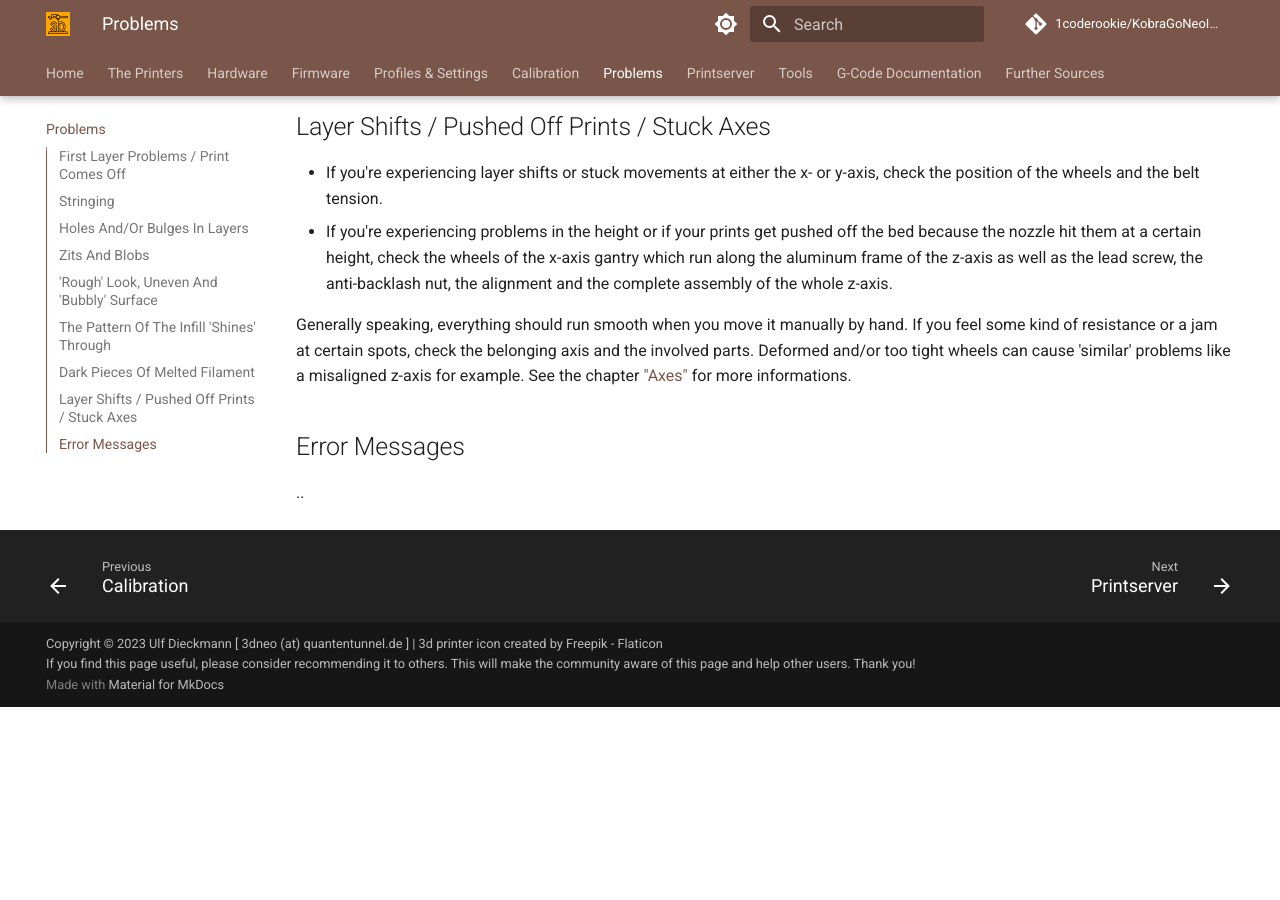
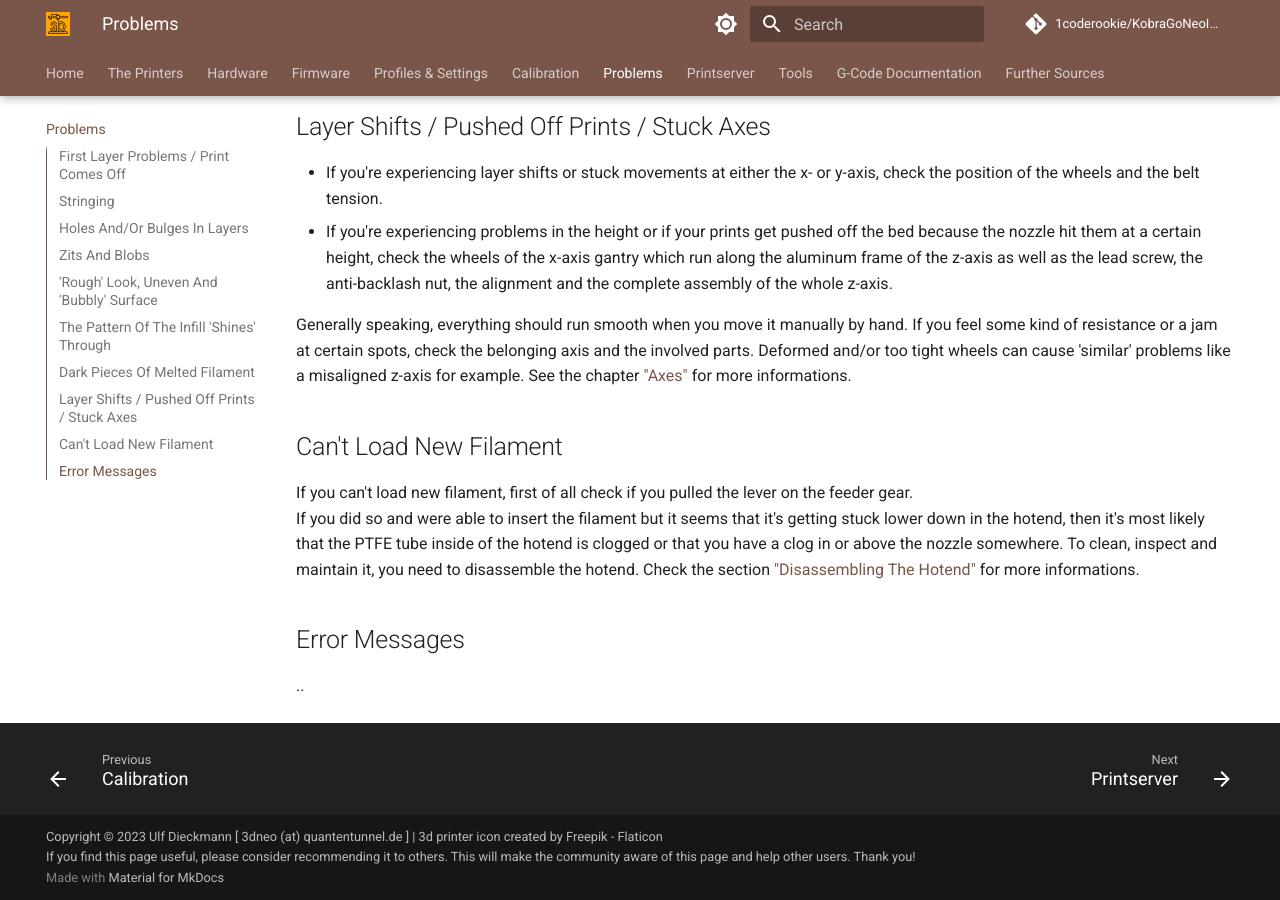
Before and after one commit to 1coderookie/KobraGoNeoInsights, an MkDocs documentation site: the page built from docs/problems.md, in a window 1280 px wide and 900 px high, scrolled down 4145 px. Built offline with MkDocs 1.6.1 and Material for MkDocs 9.7.7, drawn with Linux system fonts in a browser that asks for light colours; comment, search, counter and statistics services are not loaded; before the commit the page ends 4852 px from its top, so only the background shows below that.

Commit message:
Update problems.md

```diff
--- a/docs/problems.md
+++ b/docs/problems.md
@@ -85,5 +85,9 @@ The solution here would be to do some cold pulls first to get as much filament o
 
 Generally speaking, everything should run smooth when you move it manually by hand. If you feel some kind of resistance or a jam at certain spots, check the belonging axis and the involved parts. Deformed and/or too tight wheels can cause 'similar' problems like a misaligned z-axis for example. See the chapter ["Axes"](hardware/axes.md) for more informations.
 
+## Can't Load New Filament
+If you can't load new filament, first of all check if you pulled the lever on the feeder gear.
+If you did so and were able to insert the filament but it seems that it's getting stuck lower down in the hotend, then it's most likely that the PTFE tube inside of the hotend is clogged or that you have a clog in or above the nozzle somewhere. To clean, inspect and maintain it, you need to disassemble the hotend. Check the section ["Disassembling The Hotend"](hardware/printhead.md#disassembling-the-hotend) for more informations.
+
 ## Error Messages
 ..
```
